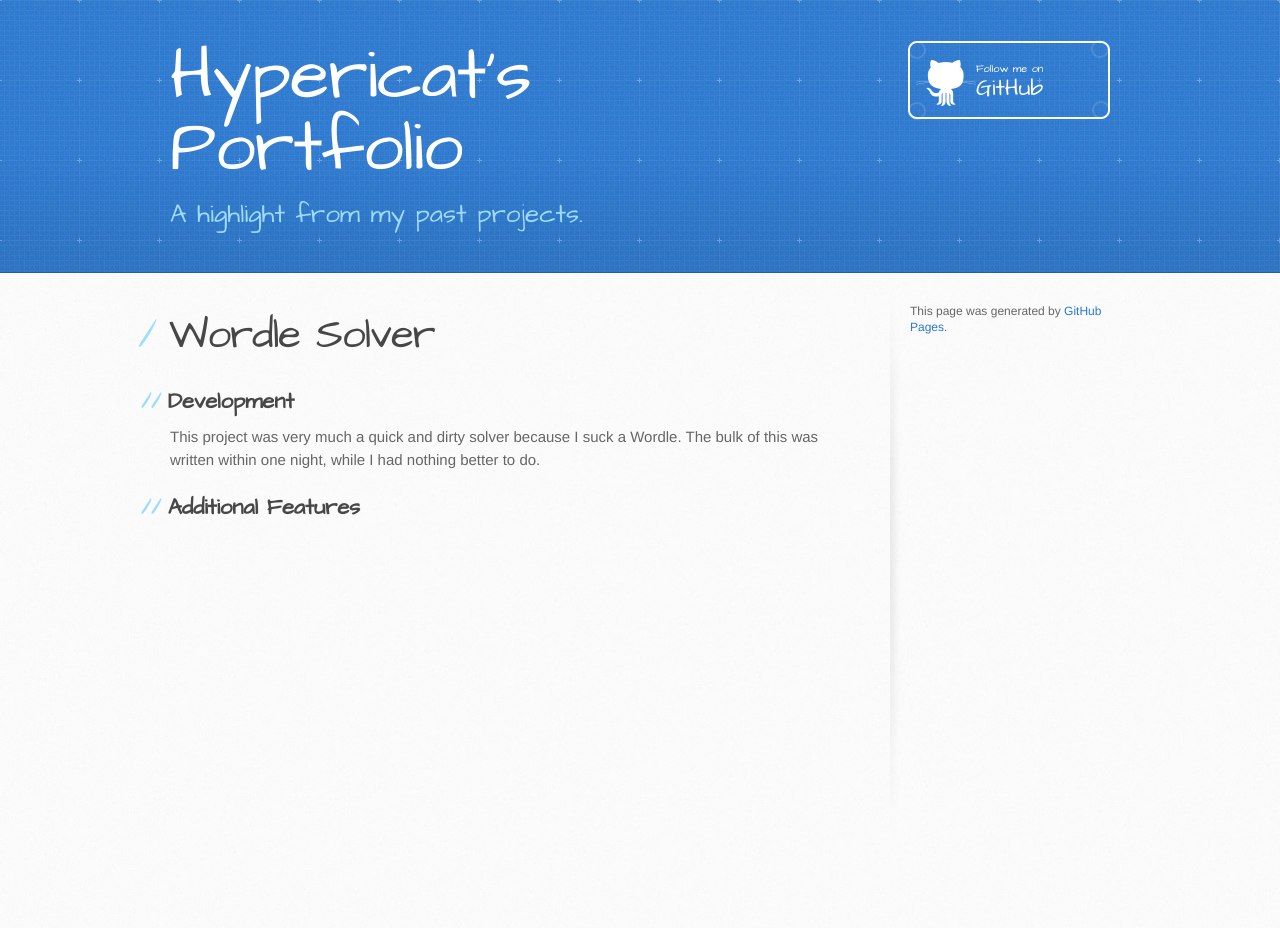
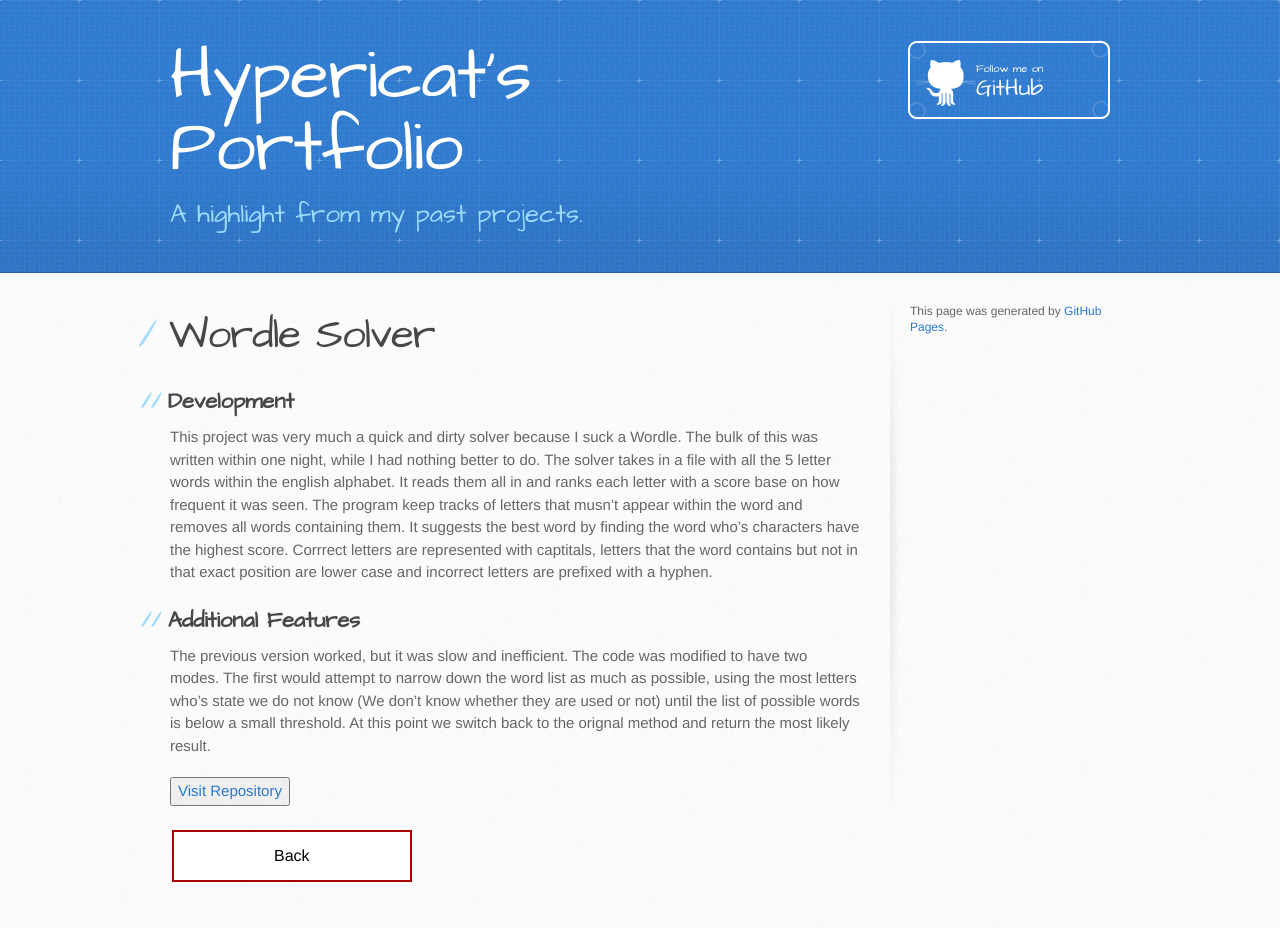
Before and after one commit to Hypericat/Hypericat.github.io, a Jekyll site: the page built from WordleSolver.md, in a window 1280 px wide. Built offline with Jekyll 4.4.1, drawn with Linux system fonts in a browser that asks for light colours; our own code applies the rules of GitHub Pages for plain Markdown files; before the commit the page ends 900 px from its top, so only the background shows below that.

Commit message:
Auto push

```diff
--- a/WordleSolver.md
+++ b/WordleSolver.md
@@ -4,6 +4,41 @@ layout: default
 # Wordle Solver
 
 ## Development
-This project was very much a quick and dirty solver because I suck a Wordle. The bulk of this was written within one night, while I had nothing better to do.
+This project was very much a quick and dirty solver because I suck a Wordle. The bulk of this was written within one night, while I had nothing better to do. The solver takes in a file with all the 5 letter words within the english alphabet. It reads them all in and ranks each letter with a score base on how frequent it was seen. The program keep tracks of letters that musn't appear within the word and removes all words containing them. It suggests the best word by finding the word who's characters have the highest score. Corrrect letters are represented with captitals, letters that the word contains but not in that exact position are lower case and incorrect letters are prefixed with a hyphen.
 
 ## Additional Features
+
+The previous version worked, but it was slow and inefficient. The code was modified to have two modes. The first would attempt to narrow down the word list as much as possible, using the most letters who's state we do not know (We don't know whether they are used or not) until the list of possible words is below a small threshold. At this point we switch back to the orignal method and return the most likely result.
+
+<style>
+.back {
+  border: none;
+  color: white;
+  text-align: center;
+  text-decoration: none;
+  display: inline-block;
+  font-size: 16px;
+  margin: 4px 2px;
+  cursor: pointer;
+}
+
+.back {
+  padding: 12px 100px;
+  background-color: #aa0405;
+} /* Red */
+
+.back {
+  background-color: white;
+  color: black;
+  border: 2px solid #aa0405;
+}
+
+.back:hover {
+  background-color: #aa0405;
+  color: white;
+}
+</style>
+
+<a href="https://github.com/Hypericat/Wordle-Solver"> <button class="button button2">Visit Repository</button></a>
+
+<a href="./"> <button class="back">Back</button></a>
```
Also changed, not shown: HeadlessMC.md (+2 -0 lines).
